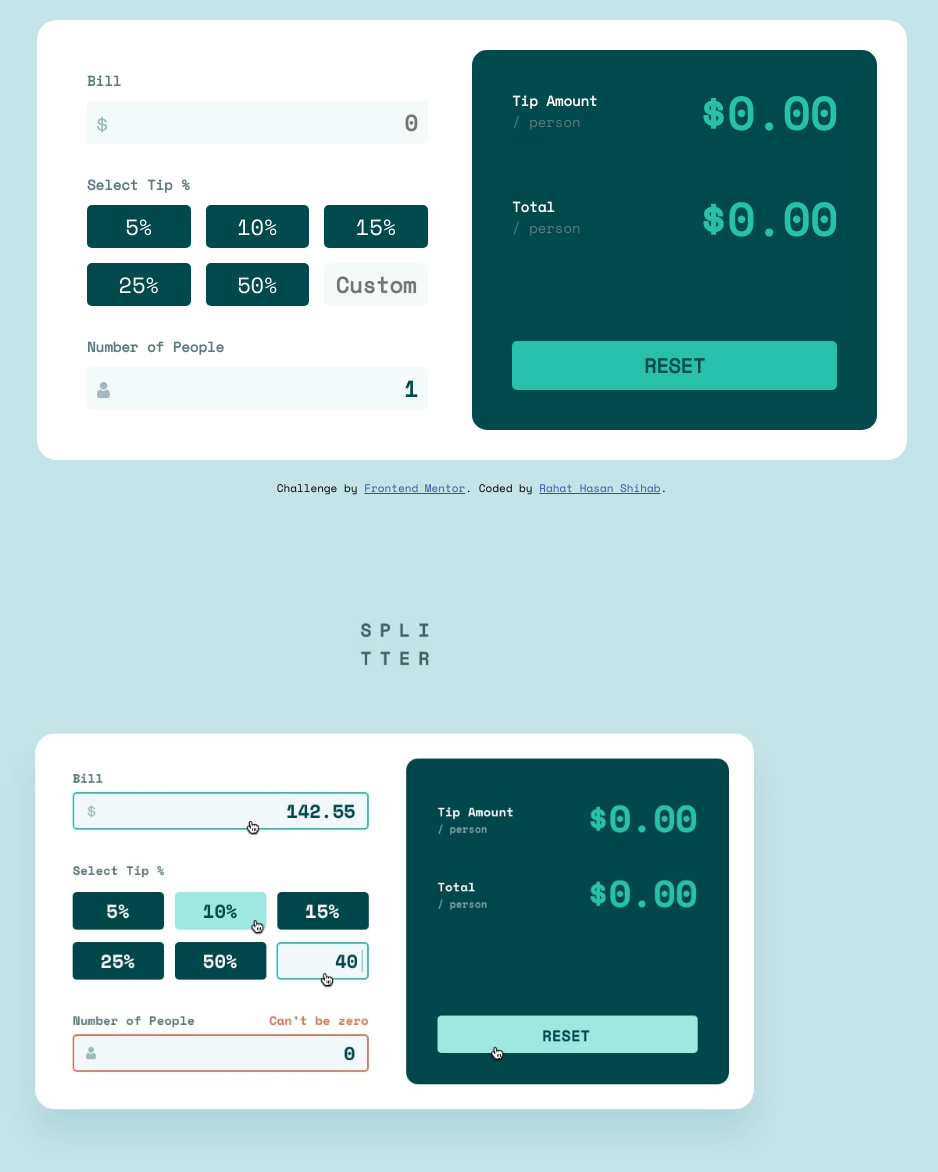
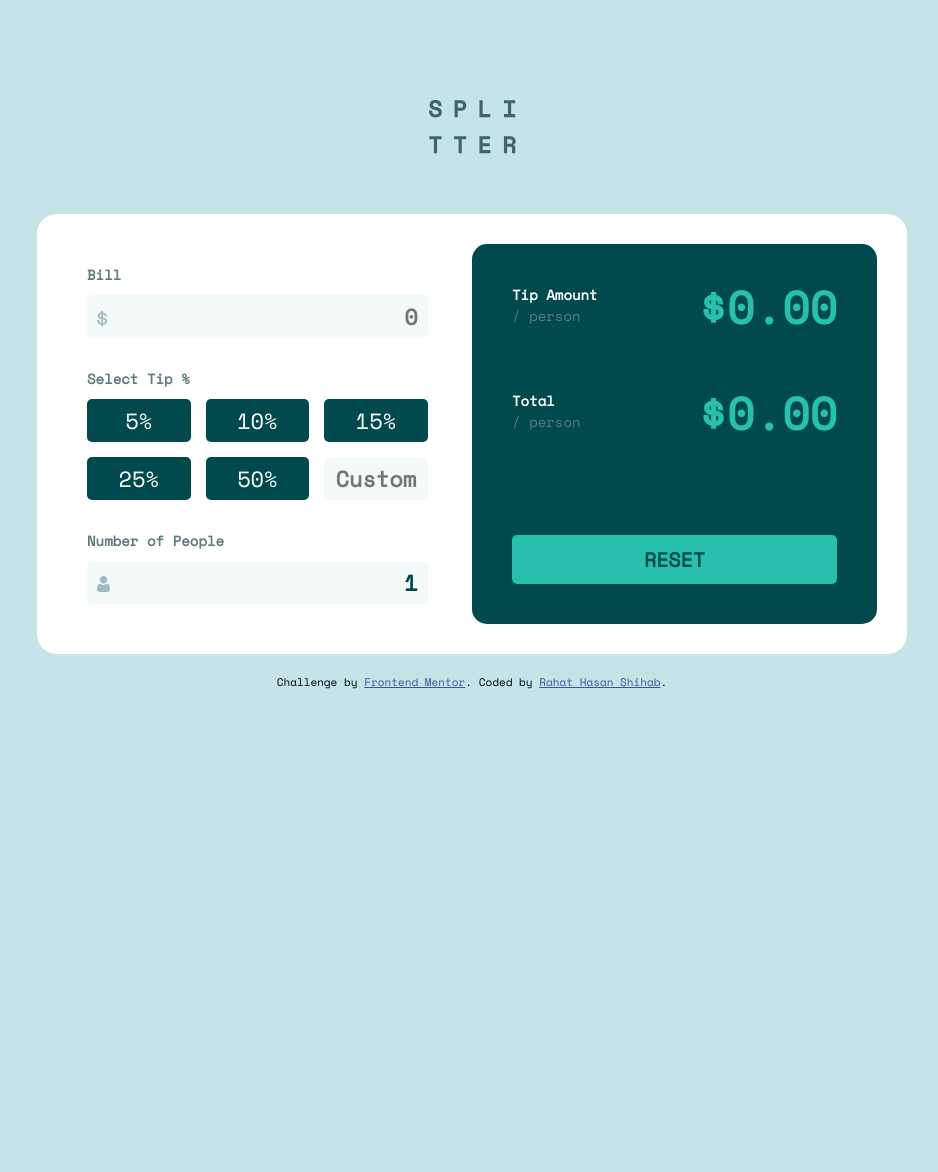
Before and after one commit to RHShihab/freecodecamp-journey, a plain HTML site: page frontend-mentor/tip-calculator-app/index.html in a window 1280 px wide. Shown: the whole page, without its empty margins (168-1106 px from the left). After the commit the page ends 800 px from the top, so only its background shows below. Drawn offline with nearby package versions, Linux system fonts and the light colour scheme.

Commit message:
complete tip calculator v2

```diff
--- a/frontend-mentor/tip-calculator-app/index.html
+++ b/frontend-mentor/tip-calculator-app/index.html
@@ -16,6 +16,7 @@
   </style>
 </head>
 <body>
+  <img src="images/logo.svg" alt="" id="logo">
   <div class="card">
     <form class="input">
       <fieldset>
@@ -70,9 +71,8 @@
 
   <div class="attribution">
     Challenge by <a href="https://www.frontendmentor.io?ref=challenge" target="_blank">Frontend Mentor</a>.
-    Coded by <a href="#">Rahat Hasan Shihab</a>.
+    Coded by <a href="https://github.com/RHShihab" target="_blank">Rahat Hasan Shihab</a>.
   </div>
-  <img src="design/active-states.jpg" alt="" class="sample">
   <script src="index.js"></script>
 </body>
 </html>
--- a/frontend-mentor/tip-calculator-app/styles.css
+++ b/frontend-mentor/tip-calculator-app/styles.css
@@ -28,7 +28,6 @@ input::-webkit-inner-spin-button {
   -webkit-appearance: none;
   margin: 0;
 }
-
 /* Firefox */
 input[type="number"] {
   -moz-appearance: textfield;
@@ -37,6 +36,12 @@ body {
   width: 100%;
   background-color: var(--light-grayish-cyan);
 }
+
+#logo{
+  display: block;
+  margin: 100px auto 60px auto;
+}
+
 fieldset {
   border: none;
 }
```
